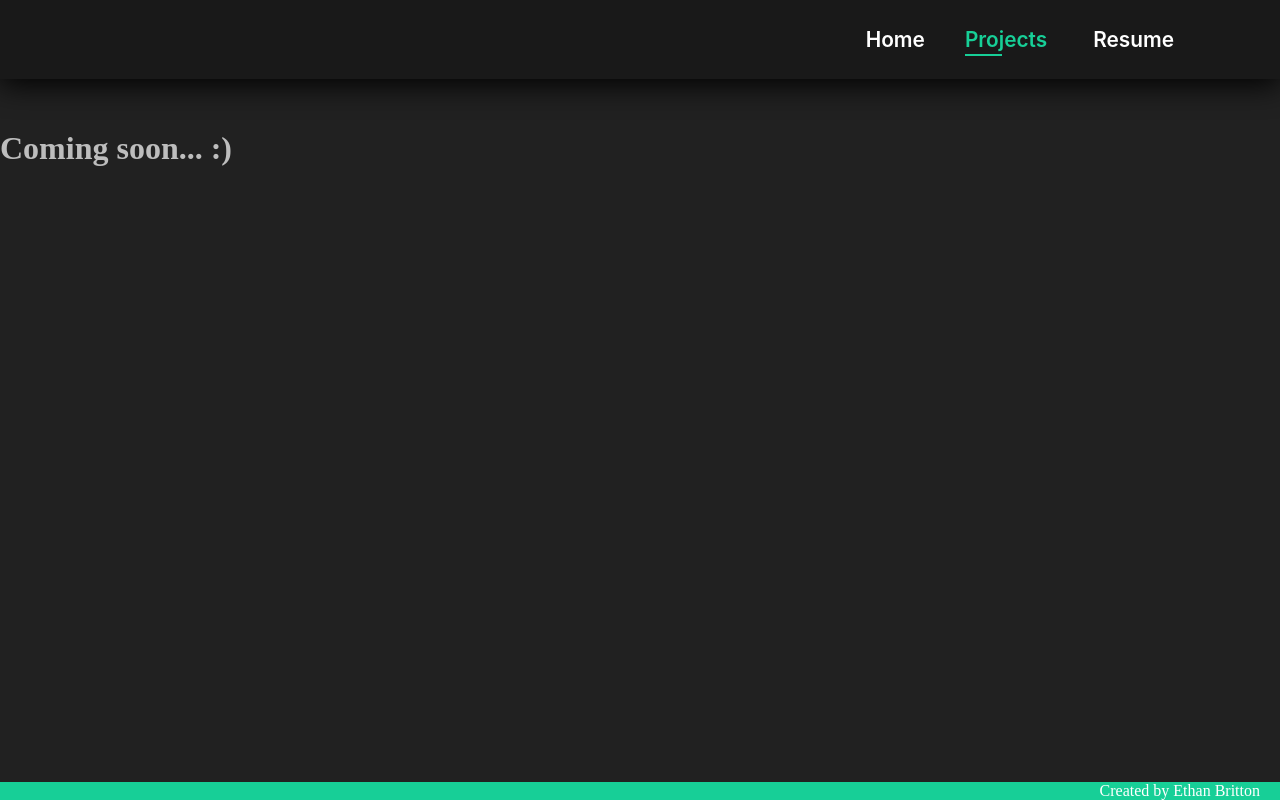
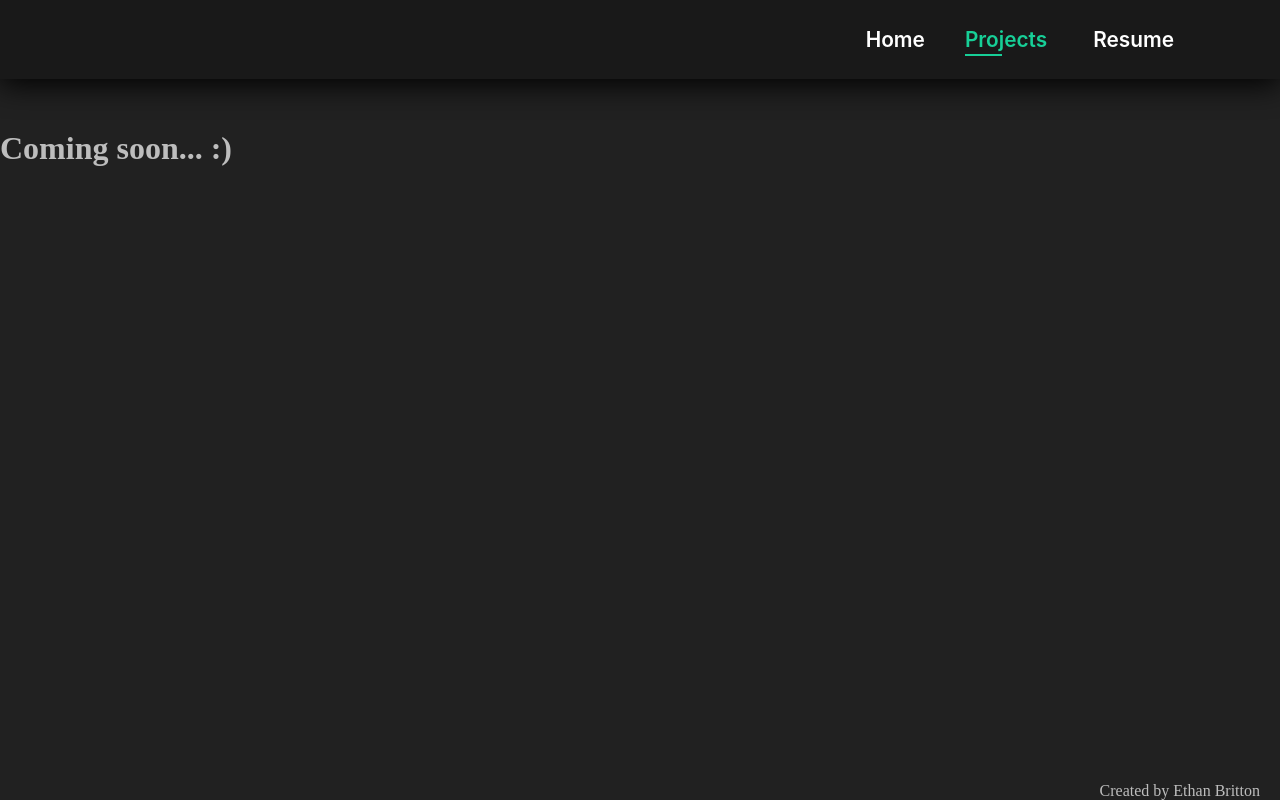
Before and after one commit to pizmiz1/website, a React (Create React App) app: page /projects in a window 1280 px wide. Built offline with nearby package versions, Linux system fonts and the light colour scheme.

Commit message:
Small fix

```diff
--- a/src/App.js
+++ b/src/App.js
@@ -24,23 +24,6 @@ const App = () => {
         }}
       >
         <Outlet />
-        <div
-          style={{
-            display: "flex",
-            alignItems: "flex-end",
-            justifyContent: "flex-end",
-            backgroundColor: "#17cf97",
-          }}
-        >
-          <p
-            style={{
-              paddingRight: "20px",
-              color: "white",
-            }}
-          >
-            Created by Ethan Britton
-          </p>
-        </div>
       </div>
     </div>
   );
--- a/src/screens/Home/Home.js
+++ b/src/screens/Home/Home.js
@@ -112,6 +112,23 @@ const HomeScreen = () => {
           style={{ flexGrow: 1, backgroundColor: "#17cf97", width: "100%" }}
         ></div>
       </div>
+      <div
+        style={{
+          display: "flex",
+          alignItems: "flex-end",
+          justifyContent: "flex-end",
+          backgroundColor: "#17cf97",
+        }}
+      >
+        <p
+          style={{
+            paddingRight: "20px",
+            color: "white",
+          }}
+        >
+          Created by Ethan Britton
+        </p>
+      </div>
     </div>
   );
 };
--- a/src/screens/Projects/Projects.js
+++ b/src/screens/Projects/Projects.js
@@ -2,6 +2,22 @@ const ProjectsScreen = () => {
   return (
     <div style={{ display: "flex", flexDirection: "column", flexGrow: 1 }}>
       <h1>Coming soon... :)</h1>
+      <div
+        style={{
+          display: "flex",
+          alignItems: "flex-end",
+          justifyContent: "flex-end",
+          flexGrow: 1,
+        }}
+      >
+        <p
+          style={{
+            paddingRight: "20px",
+          }}
+        >
+          Created by Ethan Britton
+        </p>
+      </div>
     </div>
   );
 };
```
